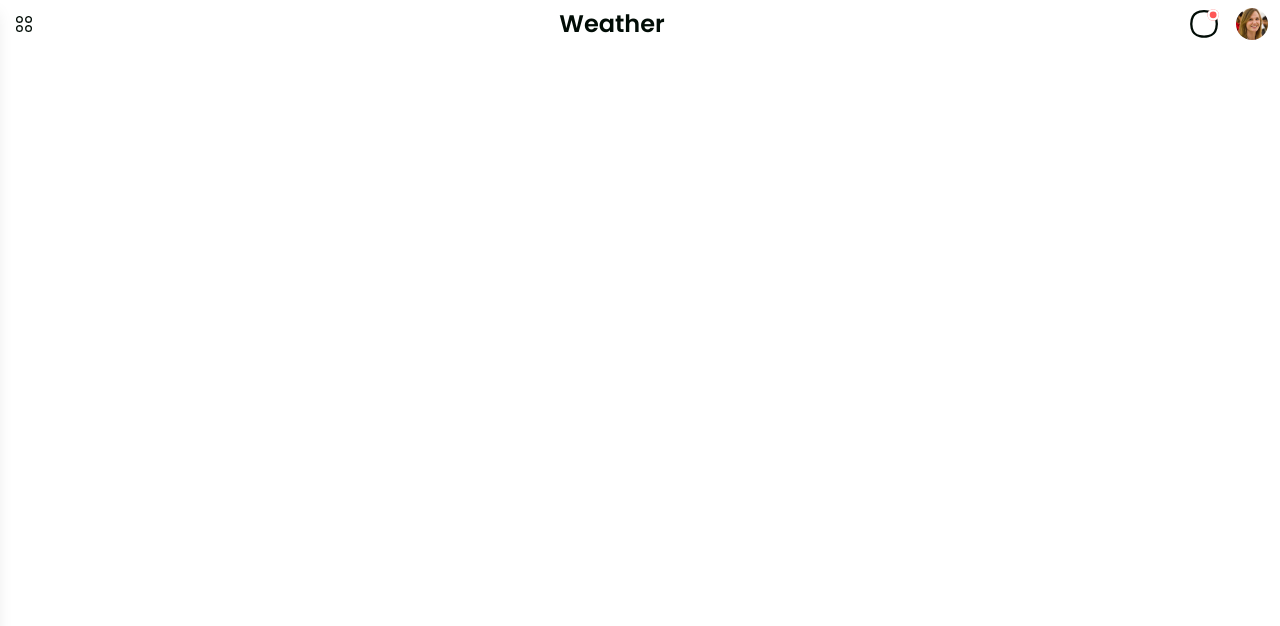
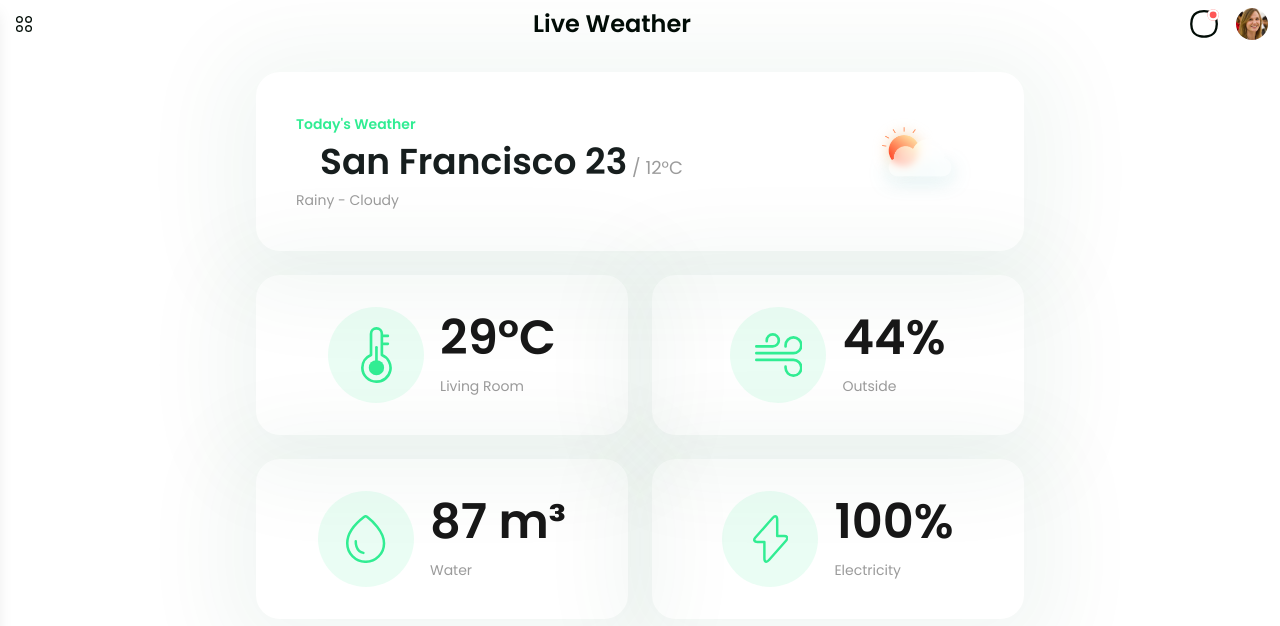
Before and after one commit to ibnul42/kirkglodf-dashboard, a Next.js app: page /weather in a window 1280 px wide. Shown: the top 626 px of the page. Built offline with nearby package versions, Linux system fonts and the light colour scheme.

Commit message:
weather page

```diff
--- a/app/(authenticated)/dashboard/OverallInfo.jsx
+++ b/app/(authenticated)/dashboard/OverallInfo.jsx
@@ -2,13 +2,14 @@
 import React from 'react'
 import ArrowIcon from '@/components/IconComponent/ArrowIcon'
 import Image from 'next/image';
+import ArrowFillIcon from '@/components/IconComponent/ArrowFillIcon';
 
 export default function OverallInfo() {
     return (
         <div className="flex-1 space-y-6">
             <div className="flex items-center gap-3">
                 <p className='text-2xl font-semibold'>Living Room</p>
-                <ArrowIcon className="w-6 h-6" stroke="#31ED93" />
+                <ArrowFillIcon className="w-5 h-auto" stroke="#31ED93" />
             </div>
             <article>
                 <p className='text-sm text-[#9B9B9B]'>
--- a/app/(authenticated)/weather/page.jsx
+++ b/app/(authenticated)/weather/page.jsx
@@ -1,12 +1,71 @@
+import FlashIcon from '@/components/IconComponent/FlashIcon'
+import HumidityIcon from '@/components/IconComponent/HumidityIcon'
+import OutsideIcon from '@/components/IconComponent/OutsideIcon'
+import TemperatureIcon from '@/components/IconComponent/TemperatureIcon'
 import NavbarWrapper from '@/components/NavbarWrapper'
 import React from 'react'
 
 export default function WeatherPage() {
     return (
-        <div>
+        <div className='w-full h-full flex flex-col gap-6'>
             <NavbarWrapper>
-                <h1 className='text-2xl font-semibold text-[#010C06]'>Weather</h1>
+                <h1 className='text-2xl font-semibold text-[#010C06]'>Live Weather</h1>
             </NavbarWrapper>
+            <section className='flex-1 flex justify-center items-start'>
+                <div className="w-full max-w-3xl grid grid-cols-2 gap-6">
+                    <div className="col-span-2 shadow-[0_10px_88px_36px_rgba(2,106,56,0.05)] px-10 py-10 rounded-3xl">
+                        <div className="flex items-center gap-2">
+                            <div className="flex-1 space-y-2">
+                                <h2 className="text-sm font-semibold text-[#31ED93]">Today's Weather</h2>
+                                <p className="text-4xl text-[#171E1E] font-semibold px-6">
+                                    <span>San Francisco 23</span>
+                                    <span className='text-lg text-[#9B9B9B] font-normal'> / 12°C</span>
+                                </p>
+                                <p className="text-sm text-[#9B9B9B]">Rainy - Cloudy</p>
+                            </div>
+                            <div className="">
+                                <img src='/assets/weather.png' height={100} width={100} alt='' className='w-32 h-auto' />
+                            </div>
+                        </div>
+                    </div>
+                    <div className="col-span-1 shadow-[0_10px_88px_36px_rgba(2,106,56,0.05)] px-10 py-8 rounded-3xl flex items-center justify-center gap-4">
+                        <div className="w-24 h-24 rounded-full bg-[rgba(49,237,147,0.1)] flex items-center justify-center">
+                            <TemperatureIcon className='w-auto h-14' />
+                        </div>
+                        <div className="h-full flex flex-col justify-around">
+                            <p className='text-5xl font-semibold'>29°C</p>
+                            <p className='text-sm text-[#9B9B9B]'>Living Room</p>
+                        </div>
+                    </div>
+                    <div className="col-span-1 shadow-[0_10px_88px_36px_rgba(2,106,56,0.05)] px-10 py-8 rounded-3xl flex items-center justify-center gap-4">
+                        <div className="w-24 h-24 rounded-full bg-[rgba(49,237,147,0.1)] flex items-center justify-center">
+                            <OutsideIcon className='w-auto h-11' />
+                        </div>
+                        <div className="h-full flex flex-col justify-around">
+                            <p className='text-5xl font-semibold'>44%</p>
+                            <p className='text-sm text-[#9B9B9B]'>Outside</p>
+                        </div>
+                    </div>
+                    <div className="col-span-1 shadow-[0_10px_88px_36px_rgba(2,106,56,0.05)] px-10 py-8 rounded-3xl flex items-center justify-center gap-4">
+                        <div className="w-24 h-24 rounded-full bg-[rgba(49,237,147,0.1)] flex items-center justify-center">
+                            <HumidityIcon className='w-auto h-12' />
+                        </div>
+                        <div className="h-full flex flex-col justify-around">
+                            <p className='text-5xl font-semibold'>87 m³</p>
+                            <p className='text-sm text-[#9B9B9B]'>Water</p>
+                        </div>
+                    </div>
+                    <div className="col-span-1 shadow-[0_10px_88px_36px_rgba(2,106,56,0.05)] px-10 py-8 rounded-3xl flex items-center justify-center gap-4">
+                        <div className="w-24 h-24 rounded-full bg-[rgba(49,237,147,0.1)] flex items-center justify-center">
+                            <FlashIcon className='w-auto h-12' />
+                        </div>
+                        <div className="h-full flex flex-col justify-around">
+                            <p className='text-5xl font-semibold'>100%</p>
+                            <p className='text-sm text-[#9B9B9B]'>Electricity</p>
+                        </div>
+                    </div>
+                </div>
+            </section>
         </div>
     )
 }
--- /dev/null
+++ b/components/IconComponent/ArrowFillIcon.jsx
@@ -0,0 +1,11 @@
+const ArrowFillIcon = ({ className = "", stroke = "#31ed93", ...props }) => {
+    return (
+        <svg xmlns="http://www.w3.org/2000/svg" viewBox="0 0 22 10" className={className}
+            {...props}>
+            <path id="Polygon_1" data-name="Polygon 1" d="M9.655,1.223a2,2,0,0,1,2.691,0l5.827,5.3A2,2,0,0,1,16.827,10H5.173A2,2,0,0,1,3.828,6.52Z" transform="translate(22 10) rotate(180)" fill={stroke} />
+        </svg>
+
+    );
+};
+
+export default ArrowFillIcon;
--- /dev/null
+++ b/components/IconComponent/FlashIcon.jsx
@@ -0,0 +1,14 @@
+const FlashIcon = ({ className = "", stroke = "#31ed93", ...props }) => {
+    return (
+        <svg xmlns="http://www.w3.org/2000/svg" viewBox="0 0 43.388 58.474" className={className}
+            {...props}>
+            <g id="Group_731" data-name="Group 731" transform="translate(-269.461 -404.636)">
+                <path id="Path_1054" data-name="Path 1054" d="M8.514,33.266h8.564V53.222c0,4.656,2.522,5.6,5.6,2.106L43.659,31.492c2.578-2.91,1.5-5.322-2.411-5.322H32.683V6.214c0-4.656-2.522-5.6-5.6-2.106L6.1,27.944C3.553,30.882,4.634,33.266,8.514,33.266Z" transform="translate(266.264 404.155)" fill="none" stroke={stroke} stroke-linecap="round" stroke-linejoin="round" stroke-miterlimit="10" stroke-width="3" />
+            </g>
+        </svg>
+
+
+    );
+};
+
+export default FlashIcon;
--- /dev/null
+++ b/components/IconComponent/HumidityIcon.jsx
@@ -0,0 +1,14 @@
+const HumidityIcon = ({ className = "", stroke = "#31ed93", ...props }) => {
+    return (
+        <svg xmlns="http://www.w3.org/2000/svg" viewBox="0 0 46.663 57.02" className={className}
+            {...props}>
+            <g id="Group_193" data-name="Group 193" transform="translate(1.5 1.616)">
+                <path id="Path_127" data-name="Path 127" d="M27.359,2.566a2.671,2.671,0,0,0-3.288,0C18.95,6.474,3.829,19.222,3.91,34.073a21.831,21.831,0,0,0,43.663.027C47.6,19.465,32.453,6.5,27.359,2.566Z" transform="translate(-3.91 -2)" fill="none" stroke={stroke} stroke-miterlimit="10" stroke-width="3" />
+                <path id="Path_129" data-name="Path 129" d="M165.115,366.723s-.652,11.89,9.122,13.682" transform="translate(-155.023 -337.028)" fill="none" stroke={stroke} stroke-linecap="round" stroke-width="3" />
+            </g>
+        </svg>
+
+    );
+};
+
+export default HumidityIcon;
--- /dev/null
+++ b/components/IconComponent/OutsideIcon.jsx
@@ -0,0 +1,16 @@
+const OutsideIcon = ({ className = "", stroke = "#31ed93", ...props }) => {
+    return (
+        <svg xmlns="http://www.w3.org/2000/svg" viewBox="0 0 53.88 49.759" className={className}
+            {...props}>
+            <g id="Group_728" data-name="Group 728" transform="translate(1.5 1.5)">
+                <path id="Path_110" data-name="Path 110" d="M2,15H43.976a8.9,8.9,0,1,1-8.9,8.9V22.632" transform="translate(-2 13.951)" fill="none" stroke={stroke} stroke-linecap="round" stroke-linejoin="round" stroke-miterlimit="10" stroke-width="3" />
+                <path id="Path_111" data-name="Path 111" d="M2,22.808H43.976a8.9,8.9,0,1,0-8.9-8.9v1.272" transform="translate(-2 -1.489)" fill="none" stroke={stroke} stroke-linecap="round" stroke-linejoin="round" stroke-miterlimit="10" stroke-width="3" />
+                <path id="Path_112" data-name="Path 112" d="M2,17.307H20.6a6.843,6.843,0,1,0-6.843-6.843v.967" transform="translate(-2 -3.62)" fill="none" stroke={stroke} stroke-linecap="round" stroke-linejoin="round" stroke-miterlimit="10" stroke-width="3" />
+            </g>
+        </svg>
+
+
+    );
+};
+
+export default OutsideIcon;
--- /dev/null
+++ b/components/IconComponent/TemperatureIcon.jsx
@@ -0,0 +1,21 @@
+const TemperatureIcon = ({ className = "", stroke = "#31ed93", ...props }) => {
+    return (
+        <svg xmlns="http://www.w3.org/2000/svg" viewBox="0 0 34.799 63.068" className={className}
+        {...props}>
+            <g id="Group_186" data-name="Group 186" transform="translate(1.501 1.499)">
+                <g id="Group_99" data-name="Group 99" transform="translate(-0.001 0.001)">
+                    <g id="Group_98" data-name="Group 98" transform="translate(0)">
+                        <path id="Subtraction_1" data-name="Subtraction 1" d="M0,44.45A15.623,15.623,0,0,1,9.785,30.029V6a6,6,0,0,1,6-6h.23a6,6,0,0,1,6,6v24.03A15.58,15.58,0,0,1,15.9,60.068,15.761,15.761,0,0,1,0,44.45Z" fill="none" stroke={stroke} stroke-linecap="round" stroke-linejoin="round" stroke-width="3" />
+                    </g>
+                    <path id="Path_124" data-name="Path 124" d="M585.282,1410.948h4.807" transform="translate(-561.339 -1402.426)" fill="none" stroke={stroke} stroke-linecap="round" stroke-width="3" />
+                    <path id="Path_125" data-name="Path 125" d="M585.282,1410.948h4.807" transform="translate(-561.339 -1393.466)" fill="none" stroke={stroke} stroke-linecap="round" stroke-width="3" />
+                </g>
+                <ellipse id="Ellipse_7" data-name="Ellipse 7" cx="8.65" cy="8.548" rx="8.65" ry="8.548" transform="translate(7.248 35.817)" fill={stroke} />
+                <line id="Line_5" data-name="Line 5" y1="17.345" transform="translate(15.898 21.362)" fill="none" stroke={stroke} stroke-linecap="round" stroke-width="3" />
+            </g>
+        </svg>
+
+    );
+};
+
+export default TemperatureIcon;
```
Also changed, not shown: public/assets/icons/spiral.svg (added), public/assets/weather.png.
